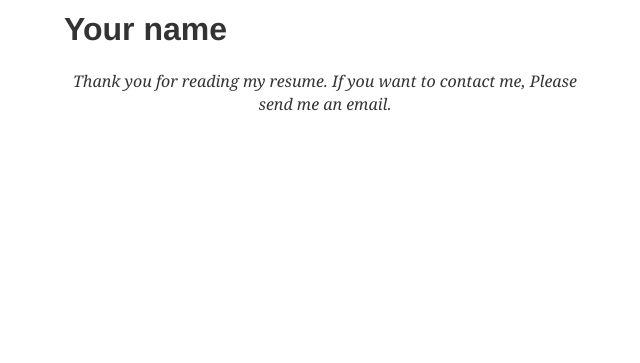
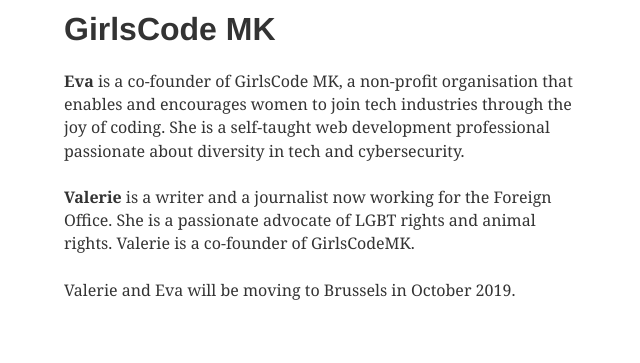
Before and after one commit to GirlsCodeMK/gatsby-page, a Gatsby site: page /about in a window 1280 px wide. Shown: the whole page, without its empty margins (315-955 px from the left). Built offline with nearby package versions, Linux system fonts and the light colour scheme; Gatsby itself is replaced by a stand-in of ours; some packages are replaced by stand-ins of ours; what typography-theme-github would draw is missing.

Commit message:
📦 NEW: brief about page

```diff
--- a/content/__about/resume-en.md
+++ b/content/__about/resume-en.md
@@ -4,10 +4,14 @@
 lang: 'en'
 ---
 
-# Your name
+# GirlsCode MK
 
-<div align="center">
+<div>
 
-_Thank you for reading my resume. If you want to contact me, Please send me an email._
+**Eva** is a co-founder of GirlsCode MK, a non-profit organisation that enables and encourages women to join tech industries through the joy of coding. She is a self-taught web development professional passionate about diversity in tech and cybersecurity.
+
+**Valerie** is a writer and a journalist now working for the Foreign Office. She is a passionate advocate of LGBT rights and animal rights. Valerie is a co-founder of GirlsCodeMK.
+
+Valerie and Eva will be moving to Brussels in October 2019.
 
 </div>
```
